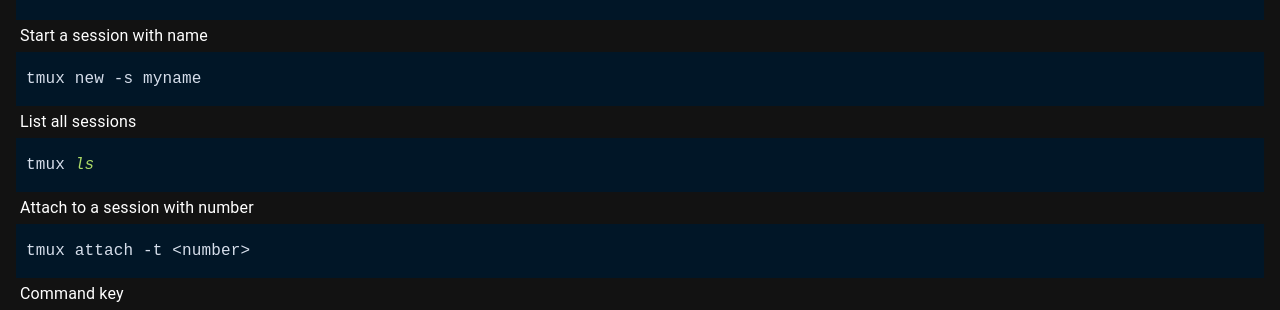
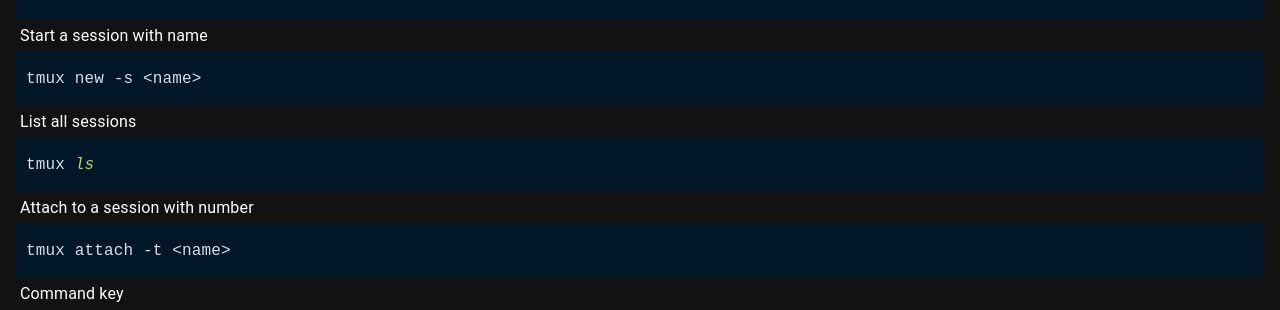
Before and after one commit to vimalmenon/frontend.vimalmenon.com, a Next.js app: page /tmux in a window 1280 px wide. Shown: the part 170-480 px from the top of the page. Built offline with nearby package versions, Linux system fonts and the light colour scheme; what @mui/material-nextjs would draw is missing.

Commit message:
updated command to the data file

```diff
--- a/src/app/tmux/page.tsx
+++ b/src/app/tmux/page.tsx
@@ -1,6 +1,7 @@
 import type { Metadata, NextPage } from 'next';
 import { Highlight } from '@components';
 import Box from '@mui/material/Box';
+import { TmuxCommands } from '@data';
 
 export const metadata: Metadata = {
   title: 'TMUX Tutorial | Vimal Menon',
@@ -11,34 +12,16 @@ const TmuxPage: NextPage = () => {
   return (
     <Box sx={{ display: 'flex', flexDirection: 'column' }}>
       <div>TMUX Commands:</div>
-      <Box component="p" sx={{ margin: 0.5 }}>
-        Start a session
-      </Box>
-      <Highlight code="tmux" language="bash" />
-      <Box component="p" sx={{ margin: 0.5 }}>
-        Start a session with name
-      </Box>
-      <Highlight code="tmux new -s myname" language="bash" />
-      <Box component="p" sx={{ margin: 0.5 }}>
-        List all sessions
-      </Box>
-      <Highlight code="tmux ls" language="bash" />
-      <Box component="p" sx={{ margin: 0.5 }}>
-        Attach to a session with number
-      </Box>
-      <Highlight code="tmux attach -t <number>" language="bash" />
-      <Box component="p" sx={{ margin: 0.5 }}>
-        Command key
-      </Box>
-      <Highlight code="<ctrl> b" language="bash" />
-      <Box component="p" sx={{ margin: 0.5 }}>
-        Detach from session
-      </Box>
-      <Highlight code="<ctrl> b + d" language="bash" />
-      <Box component="p" sx={{ margin: 0.5 }}>
-        Show Time
-      </Box>
-      <Highlight code="<ctrl> b + t" language="bash" />
+      {TmuxCommands.map((data) => {
+        return (
+          <>
+            <Box component="p" sx={{ margin: 0.5 }}>
+              {data.describe}
+            </Box>
+            <Highlight code={data.command} language={data.language} />
+          </>
+        );
+      })}
     </Box>
   );
 };
--- a/src/components/Highlight/Highlight.d.ts
+++ b/src/components/Highlight/Highlight.d.ts
@@ -1,4 +1,6 @@
+import { LanguageType } from '@types';
+
 export interface IHighlight {
   code: string;
-  language: 'shell' | 'bash' | 'rust' | 'javascript';
+  language: LanguageType;
 }
--- a/src/data/tmuxCommands.ts
+++ b/src/data/tmuxCommands.ts
@@ -1,7 +1,39 @@
-export const TmuxCommands = [
+import { ITmuxCommand } from '@types';
+
+export const TmuxCommands: ITmuxCommand[] = [
   {
     describe: 'Start a session',
     command: 'tmux',
     language: 'bash',
   },
+  {
+    describe: 'Start a session with name',
+    command: 'tmux new -s <name>',
+    language: 'bash',
+  },
+  {
+    describe: 'List all sessions',
+    command: 'tmux ls',
+    language: 'bash',
+  },
+  {
+    describe: 'Attach to a session with number',
+    command: 'tmux attach -t <name>',
+    language: 'bash',
+  },
+  {
+    describe: 'Command key',
+    command: '<ctrl> b',
+    language: 'bash',
+  },
+  {
+    describe: 'Detach from session',
+    command: '<ctrl> b + d',
+    language: 'bash',
+  },
+  {
+    describe: 'Show Time',
+    command: '<ctrl> b + t',
+    language: 'bash',
+  },
 ];
```
Also changed, not shown: src/types.d.ts (+8 -0 lines).
